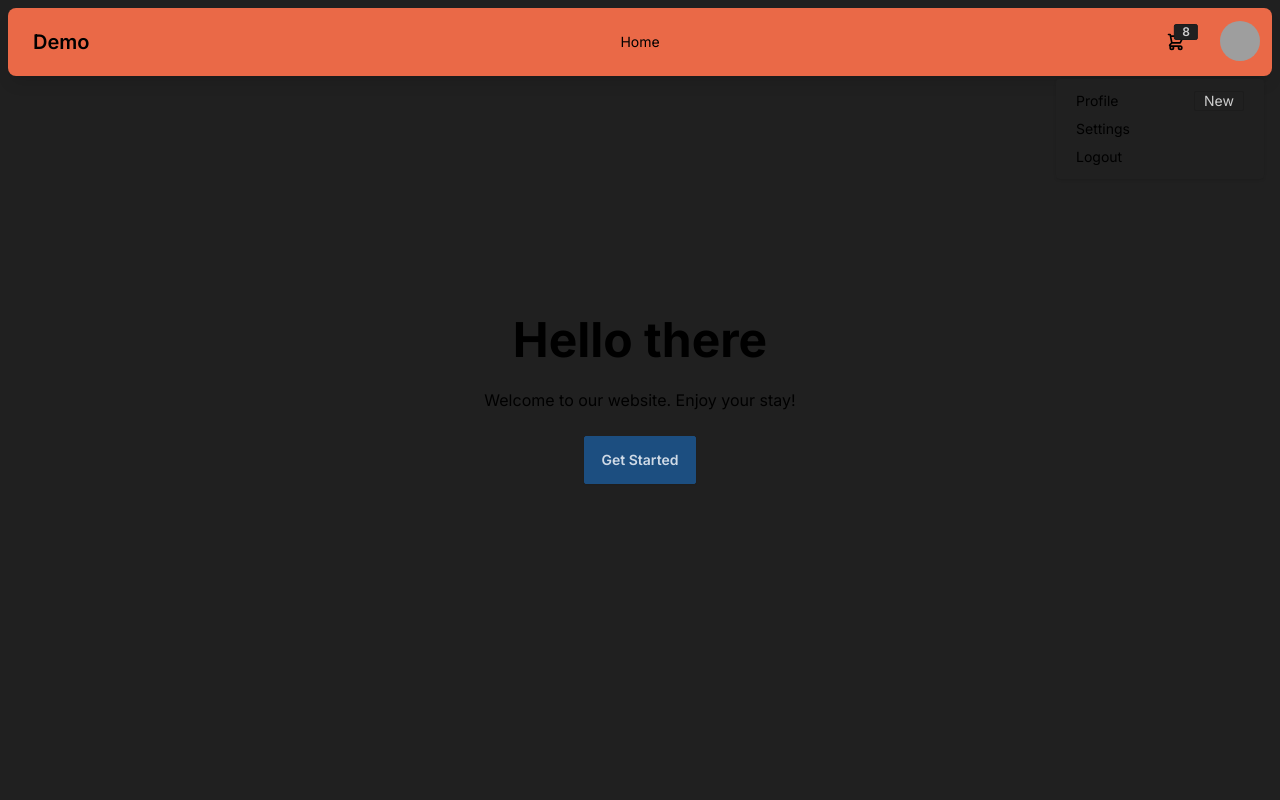
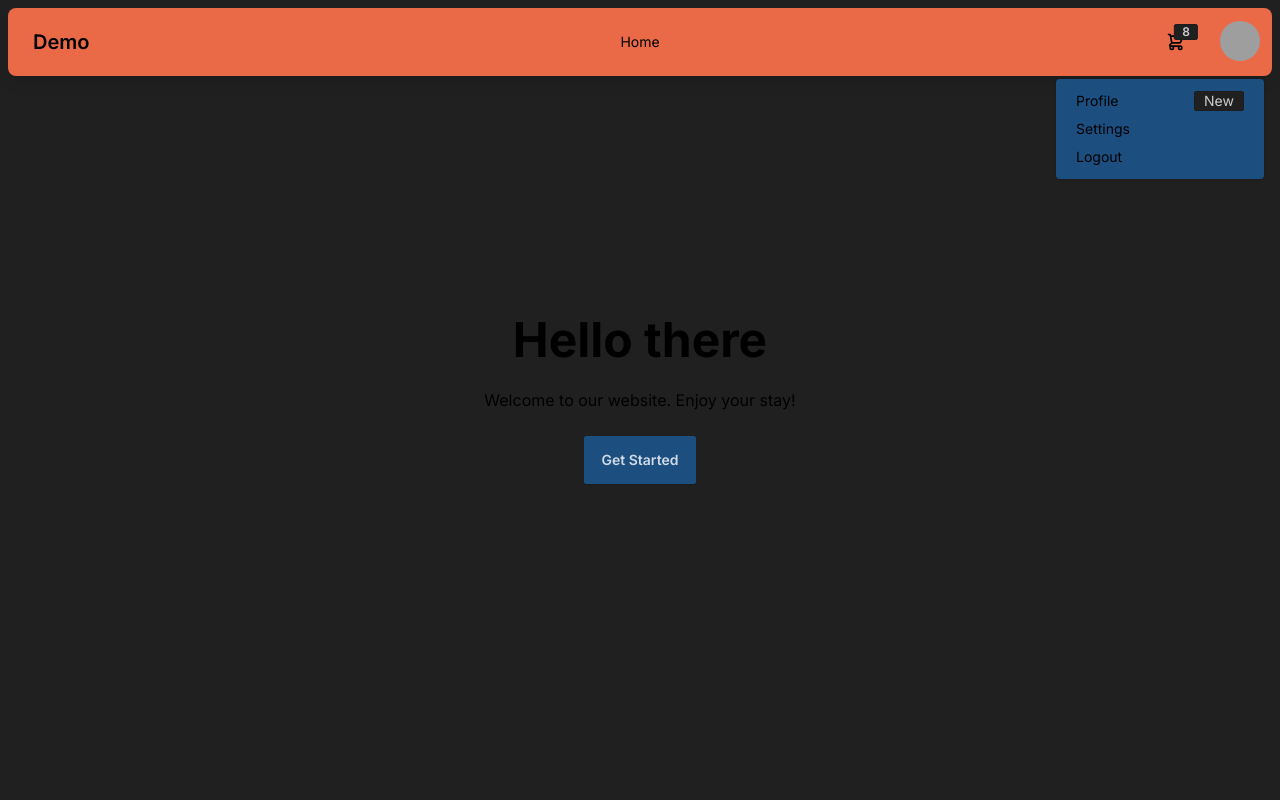
Before and after one commit to lokytech5/demo, a Next.js app: page / in a window 1280 px wide. Both pictures are taken after a click on the button 1239 px from the left and 41 px from the top of the page. Shown: the top 800 px of the page. Built offline with nearby package versions, Linux system fonts and the light colour scheme; grey boxes are pictures that could not be loaded.

Commit message:
Added colour update to navbar

```diff
--- a/app/page.tsx
+++ b/app/page.tsx
@@ -34,7 +34,7 @@ export default function Home() {
                     <span className="badge badge-sm indicator-item">8</span>
                   </div>
                 </div>
-                <div tabIndex={0} className="mt-3 z-[1] card card-compact dropdown-content w-52 bg-base-100 shadow">
+                <div tabIndex={0} className="mt-3 z-[1] card card-compact dropdown-content w-52 bg-primary-content shadow">
                   <div className="card-body">
                     <span className="font-bold text-lg">8 Items</span>
                     <span className="text-info">Subtotal: $999</span>
@@ -50,7 +50,7 @@ export default function Home() {
                     <img alt="Profile" src="https://img.daisyui.com/images/stock/photo-1534528741775-53994a69daeb.jpg" />
                   </div>
                 </div>
-                <ul tabIndex={0} className="menu menu-sm dropdown-content mt-3 z-[1] p-2 shadow bg-base-100 rounded-box w-52">
+                <ul tabIndex={0} className="menu menu-sm dropdown-content mt-3 z-[1] p-2 shadow bg-primary rounded-box w-52">
                   <li>
                     <a className="justify-between">
                       Profile
```
